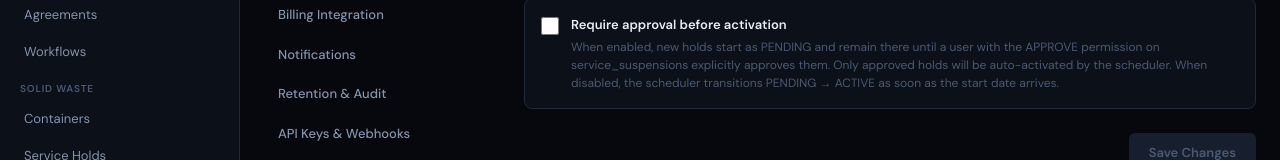
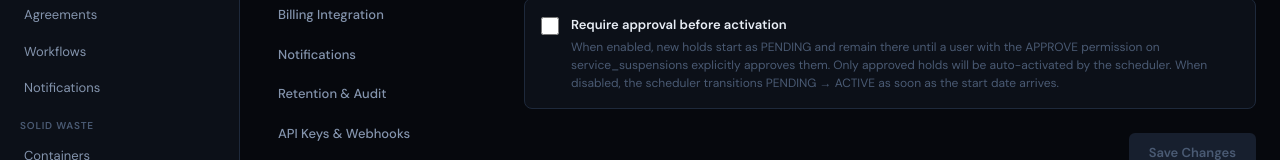
Before and after one commit to rchejarla/utility-cis, a Next.js app in the folder packages/web/: page /settings/general in a window 1280 px wide. Shown: the part 318-478 px from the top of the page. Built offline with nearby package versions, Linux system fonts and the light colour scheme; no server answers; what @fortawesome/pro-regular-svg-icons, @fortawesome/pro-solid-svg-icons would draw is missing.

Commit message:
fix: move Notifications to Operations section in sidebar

```diff
--- a/packages/web/components/sidebar.tsx
+++ b/packages/web/components/sidebar.tsx
@@ -55,6 +55,7 @@ const navSections: NavSection[] = [
       { href: "/accounts", label: "Accounts", icon: faUser, module: "accounts" },
       { href: "/service-agreements", label: "Agreements", icon: faFileContract, module: "agreements" },
       { href: "/workflows", label: "Workflows", icon: faArrowRightArrowLeft, module: "workflows" },
+      { href: "/notifications", label: "Notifications", icon: faEnvelope, module: "notifications" },
     ],
   },
   {
@@ -77,7 +78,6 @@ const navSections: NavSection[] = [
     title: "System",
     items: [
       { href: "/audit-log", label: "Audit Log", icon: faClipboardList, module: "audit_log" },
-      { href: "/notifications", label: "Notifications", icon: faEnvelope, module: "notifications" },
       { href: "/theme", label: "Theme Editor", icon: faPalette, module: "theme" },
     ],
   },
```
